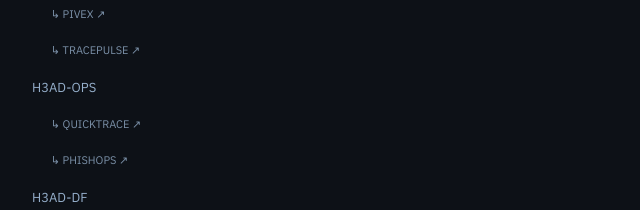
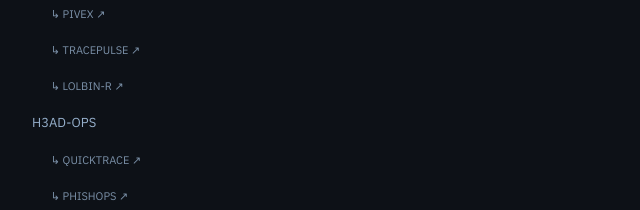
Before and after one commit to h3ad-sec/CHRONIFY, a plain HTML site: page index.html in a window 1280 px wide. Both pictures are taken after a click on the button 36 px from the left and 23 px from the top of the page. Shown: the part 576-786 px from the top of the page, 0-640 px from the left. Drawn offline with nearby package versions, Linux system fonts and the light colour scheme.

Commit message:
Add LOLBIN-R to H3AD-HUNT nav dropdown/drawer
Platform-wide nav resync via apply_menu.py --all after LOLBIN-R shipped.

Co-Authored-By: Claude Sonnet 5 <noreply@anthropic.com>

```diff
--- a/index.html
+++ b/index.html
@@ -340,6 +340,7 @@ body.light .footer-credit-pill .credit-name{color:#0A6EA8;}
           <a href="https://h3ad-sec.github.io/HYPOS/" target="_blank" rel="noopener">HYPOS</a>
           <a href="https://h3ad-sec.github.io/PIVEX/" target="_blank" rel="noopener">PIVEX</a>
           <a href="https://h3ad-sec.github.io/TRACEPULSE/" target="_blank" rel="noopener">TRACEPULSE</a>
+          <a href="https://h3ad-sec.github.io/LOLBIN-R/" target="_blank" rel="noopener">LOLBIN-R</a>
         </div></div>
       </div>
       <div class="nav-item">
@@ -382,7 +383,7 @@ body.light .footer-credit-pill .credit-name{color:#0A6EA8;}
 </nav>
 
 <div class="nav-drawer" id="navDrawer">
-            <a href="https://h3ad-sec.github.io/H3AD/" onclick="closeDrawer()">H3AD</a>
+                <a href="https://h3ad-sec.github.io/H3AD/" onclick="closeDrawer()">H3AD</a>
     <a href="https://h3ad-sec.github.io/H3AD-X/" onclick="closeDrawer()">H3AD-X</a>
     <a href="https://h3ad-sec.github.io/IOC-VERDIKT/" target="_blank" rel="noopener" onclick="closeDrawer()" class="drawer-sub">↳ IOC-VERDIKT ↗</a>
     <a href="https://h3ad-sec.github.io/PARSE-X/" target="_blank" rel="noopener" onclick="closeDrawer()" class="drawer-sub">↳ PARSE-X ↗</a>
@@ -398,6 +399,7 @@ body.light .footer-credit-pill .credit-name{color:#0A6EA8;}
     <a href="https://h3ad-sec.github.io/HYPOS/" target="_blank" rel="noopener" onclick="closeDrawer()" class="drawer-sub">↳ HYPOS ↗</a>
     <a href="https://h3ad-sec.github.io/PIVEX/" target="_blank" rel="noopener" onclick="closeDrawer()" class="drawer-sub">↳ PIVEX ↗</a>
     <a href="https://h3ad-sec.github.io/TRACEPULSE/" target="_blank" rel="noopener" onclick="closeDrawer()" class="drawer-sub">↳ TRACEPULSE ↗</a>
+    <a href="https://h3ad-sec.github.io/LOLBIN-R/" target="_blank" rel="noopener" onclick="closeDrawer()" class="drawer-sub">↳ LOLBIN-R ↗</a>
     <a href="https://h3ad-sec.github.io/H3AD-OPS/" onclick="closeDrawer()">H3AD-OPS</a>
     <a href="https://h3ad-sec.github.io/QUICKTRACE/" target="_blank" rel="noopener" onclick="closeDrawer()" class="drawer-sub">↳ QUICKTRACE ↗</a>
     <a href="https://h3ad-sec.github.io/PHISHOPS/" target="_blank" rel="noopener" onclick="closeDrawer()" class="drawer-sub">↳ PHISHOPS ↗</a>
```
